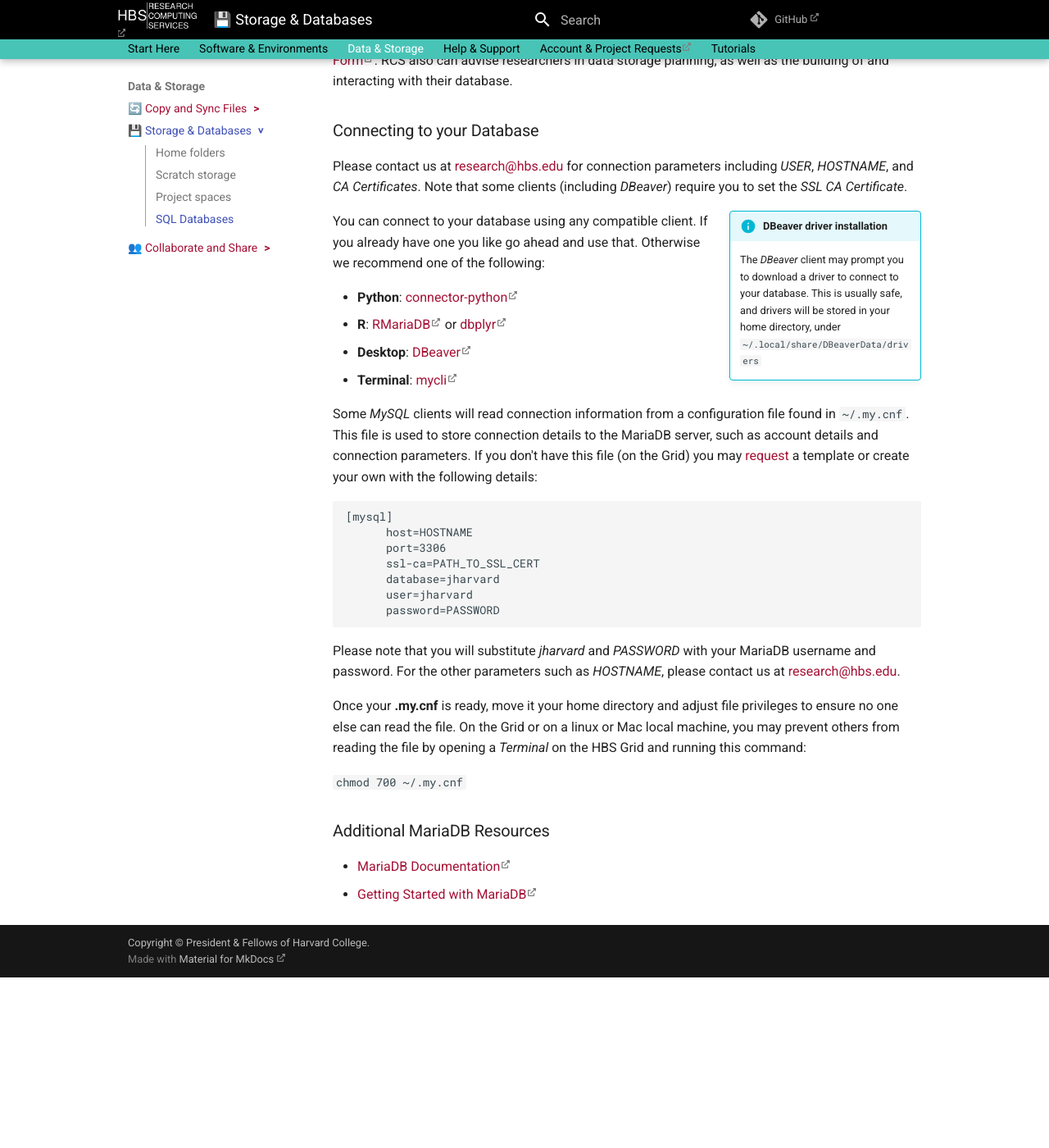
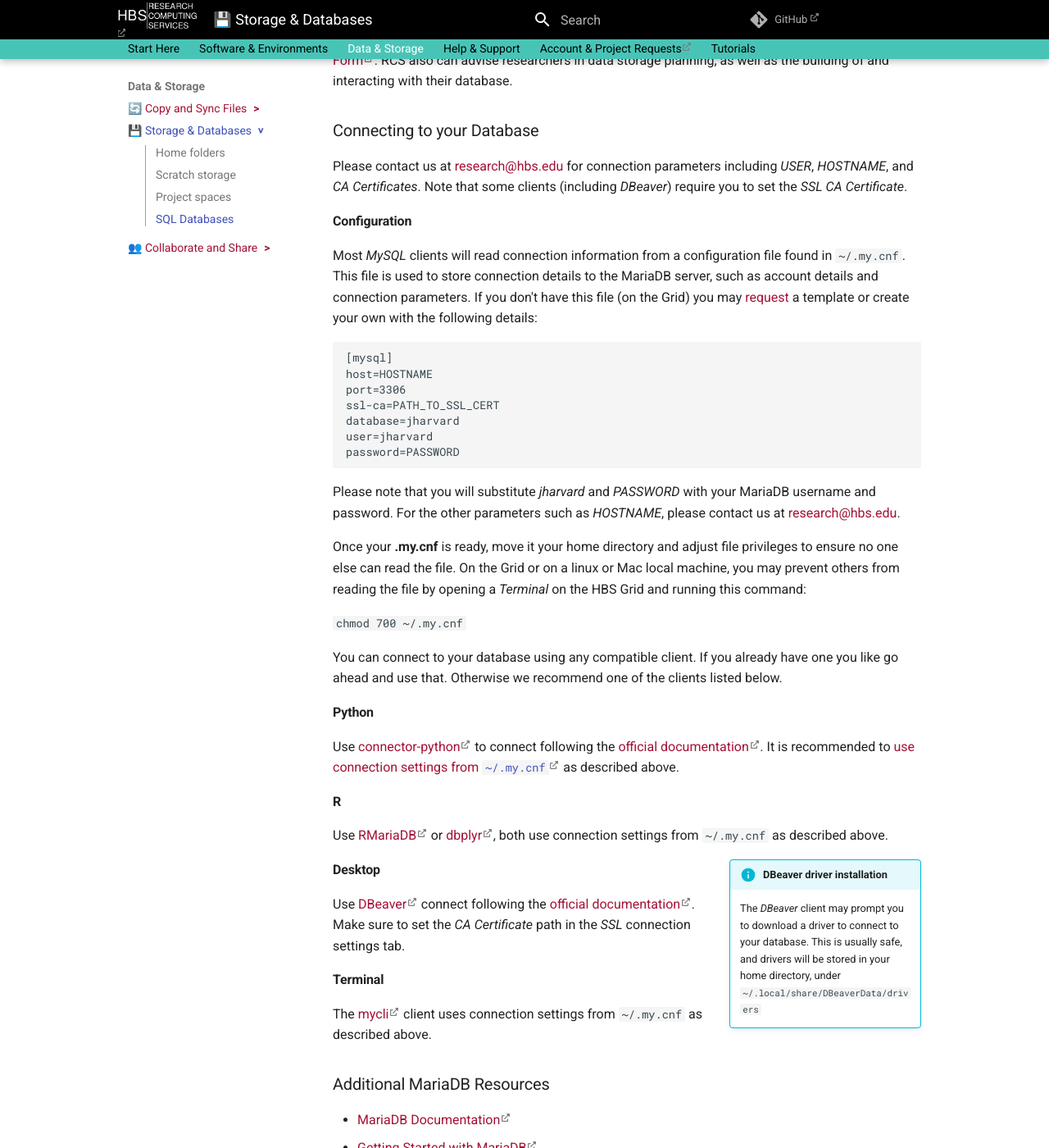
Before and after one commit to hbs-rcs/hbsgrid-docs, an MkDocs documentation site: the page built from docs/storage.md, in a window 1280 px wide and 1400 px high, scrolled down 2445 px. Shown: the whole window at 82% size. Built offline with MkDocs 1.6.1 and Material for MkDocs 9.7.7, drawn with Linux system fonts in a browser that asks for light colours; comment, search, counter and statistics services are not loaded; before the commit the page ends 3637 px from its top, so only the background shows below that.

Commit message:
more database connection details

```diff
--- a/docs/storage.md
+++ b/docs/storage.md
@@ -133,21 +133,9 @@
 *USER*, *HOSTNAME*, and *CA Certificates*. Note that some clients
 (including *DBeaver*) require you to set the *SSL CA Certificate*.
 
-!!! info inline end "DBeaver driver installation"
-    The *DBeaver* client may prompt you to download a driver to connect to your database.
-    This is usually safe, and drivers will be stored in your home directory, under
-    `~/.local/share/DBeaverData/drivers`
+#### Configuration
 
-You can connect to your database using any compatible client. If you
-already have one you like go ahead and use that. Otherwise we recommend
-one of the following:
-
-- **Python**: [connector-python](https://dev.mysql.com/doc/connector-python/en/)
-- **R**: [RMariaDB](https://rmariadb.r-dbi.org/) or [dbplyr](https://dbplyr.tidyverse.org/)
-- **Desktop**: [DBeaver](https://dbeaver.io/)
-- **Terminal**: [mycli](https://www.mycli.net/)
-
-Some *MySQL* clients will read connection information from a
+Most *MySQL* clients will read connection information from a
 configuration file found in `~/.my.cnf`. This file is used to store
 connection details to the MariaDB server, such as account details and
 connection parameters. If you don't have this file (on the Grid) you
@@ -155,12 +143,12 @@
 with the following details:
 
     [mysql]
-          host=HOSTNAME
-          port=3306
-          ssl-ca=PATH_TO_SSL_CERT
-          database=jharvard
-          user=jharvard
-          password=PASSWORD
+    host=HOSTNAME
+    port=3306
+    ssl-ca=PATH_TO_SSL_CERT
+    database=jharvard
+    user=jharvard
+    password=PASSWORD
 
 Please note that you will substitute *jharvard* and *PASSWORD* with
 your MariaDB username and password. For the other parameters such as
@@ -173,6 +161,30 @@
 
 `chmod 700 ~/.my.cnf`
 
+You can connect to your database using any compatible client. If you
+already have one you like go ahead and use that. Otherwise we recommend
+one of the clients listed below.
+
+#### Python
+Use [connector-python](https://dev.mysql.com/doc/connector-python/en/) to connect following the
+[official documentation](https://dev.mysql.com/doc/connector-python/en/connector-python-example-connecting.html).
+It is recommended to [use connection settings from `~/.my.cnf`](https://dev.mysql.com/doc/connector-python/en/connector-python-option-files.html) as described above.
+
+#### R
+Use [RMariaDB](https://rmariadb.r-dbi.org/) or [dbplyr](https://dbplyr.tidyverse.org/), both use connection settings from `~/.my.cnf` as described above.
+
+!!! info inline end "DBeaver driver installation"
+    The *DBeaver* client may prompt you to download a driver to connect to your database.
+    This is usually safe, and drivers will be stored in your home directory, under
+    `~/.local/share/DBeaverData/drivers`
+
+#### Desktop
+Use [DBeaver](https://dbeaver.io/) connect following the [official documentation](https://dbeaver.com/docs/wiki/Create-Connection/).
+Make sure to set the *CA Certificate* path in the *SSL* connection settings tab.
+
+#### Terminal
+The [mycli](https://www.mycli.net/) client uses connection settings from `~/.my.cnf` as described above.
+
 ### Additional MariaDB Resources {#additional-mariadb-resources}
 
 -   [MariaDB Documentation](https://mariadb.com/kb/en/mariadb/documentation/)
```
